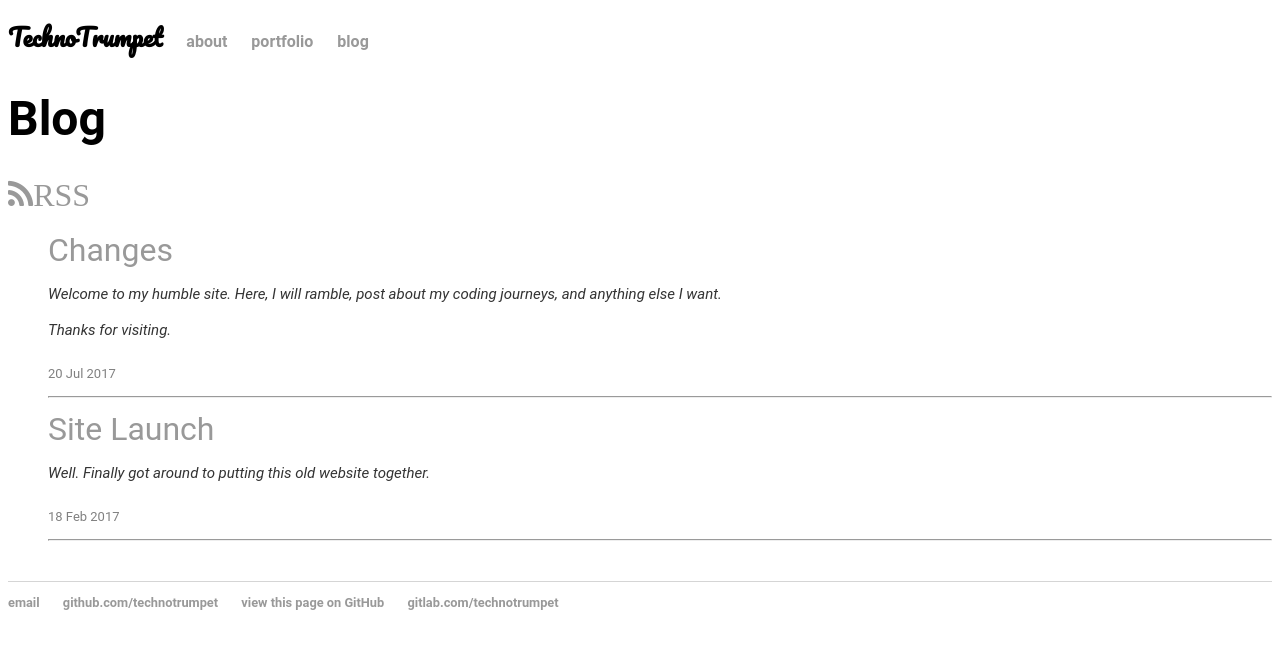
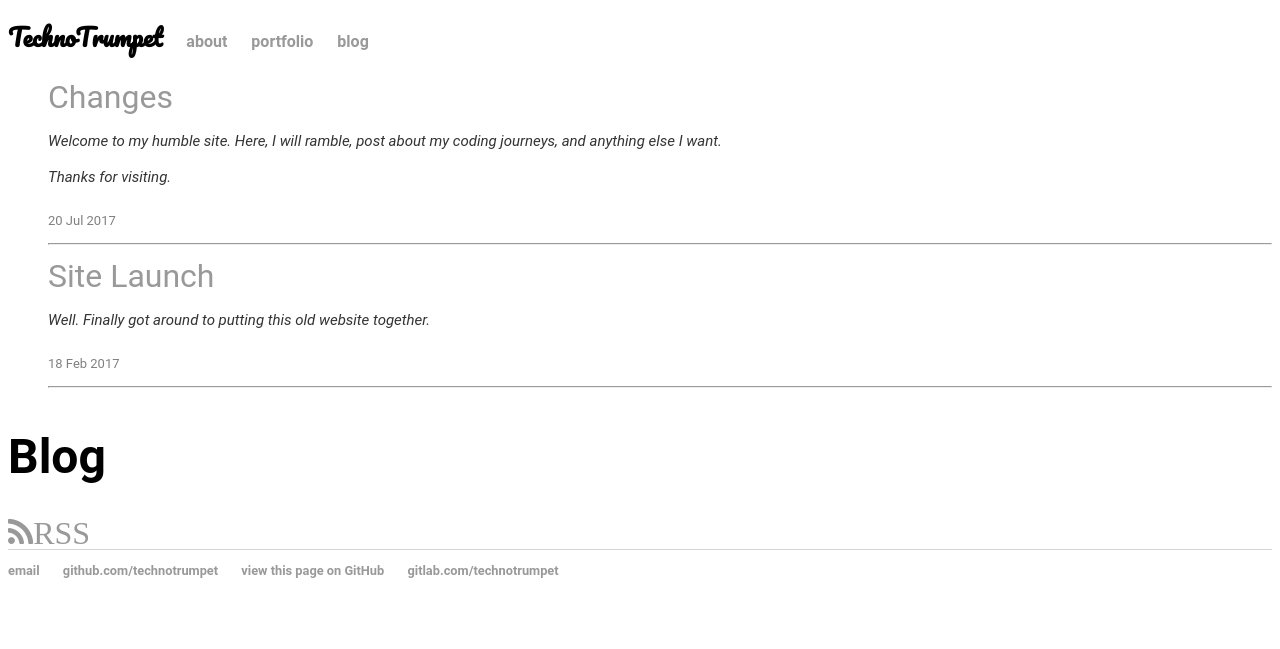
Before and after one commit to TechnoTrumpet/TechnoTrumpet.github.io, a Jekyll site: the page built from blog/index.html, in a window 1280 px wide. Shown: the top 649 px of the page. Built offline with Jekyll 4.4.1, drawn with Linux system fonts in a browser that asks for light colours.

Commit message:
Update index.html

```diff
--- a/blog/index.html
+++ b/blog/index.html
@@ -3,7 +3,7 @@ title: Blog
 layout: default
 ---
 <link href="https://maxcdn.bootstrapcdn.com/font-awesome/4.7.0/css/font-awesome.min.css" rel="stylesheet" integrity="sha384-wvfXpqpZZVQGK6TAh5PVlGOfQNHSoD2xbE+QkPxCAFlNEevoEH3Sl0sibVcOQVnN" crossorigin="anonymous">
-	<h1>{{ page.title }}</h1> <a href="http://technotrumpet.github.io/blog/atom.xml/"><i class="fa fa-rss fa-2x" aria-hidden="true">RSS</i></a>
+
 	<ul class="posts">
 
 	  {% for post in site.posts %}
@@ -13,4 +13,5 @@ layout: default
 		    <hr>
 		</li>
 	  {% endfor %}
-	</ul>
+</ul>
+<h1>{{ page.title }}</h1> <a href="http://technotrumpet.github.io/blog/atom.xml/"><i class="fa fa-rss fa-2x" aria-hidden="true">RSS</i></a>
```
